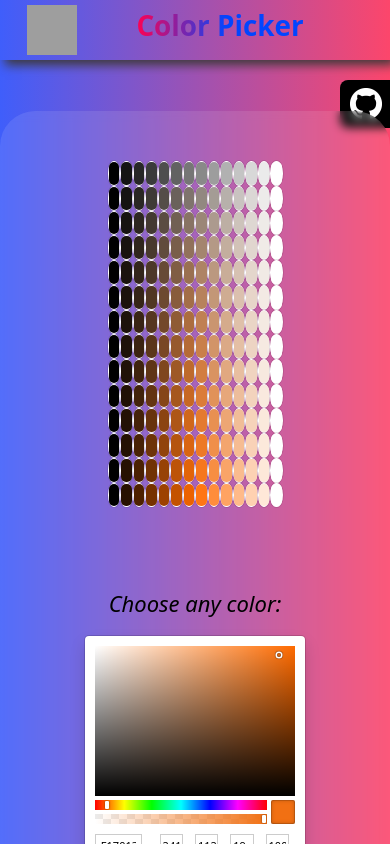
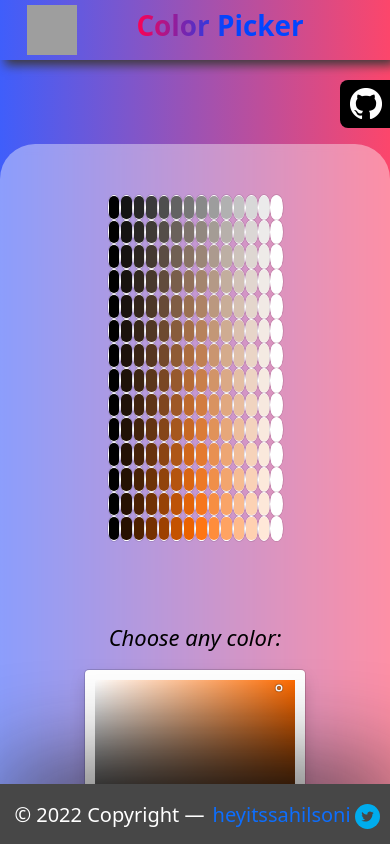
Before and after one commit to SscSPs/color, a React (Create React App) app: page / in a window 390 px wide. Shown: the top 844 px of the page. Built offline with nearby package versions, Linux system fonts and the light colour scheme; grey boxes are pictures that could not be loaded.

Commit message:
Update App.css

```diff
--- a/src/App.css
+++ b/src/App.css
@@ -86,8 +86,11 @@
   margin-top: 50px;
   padding-top: 2px;
   box-shadow: 5px -5px 100px #131313;
-  background-color: #131313;
+  background-color: #474747;
   font-weight: 400;
+  position:absolute;
+  bottom: 0px;
+
 }
 
 .footer a {
@@ -200,7 +203,8 @@ html {
 @media (max-width: 800px) {
   .main {
     width: 100%;
-    background: rgba(255, 255, 255, 0.1);
+    margin-top:10vh;
+
   }
 
   .color-cell-wrapper {
```
